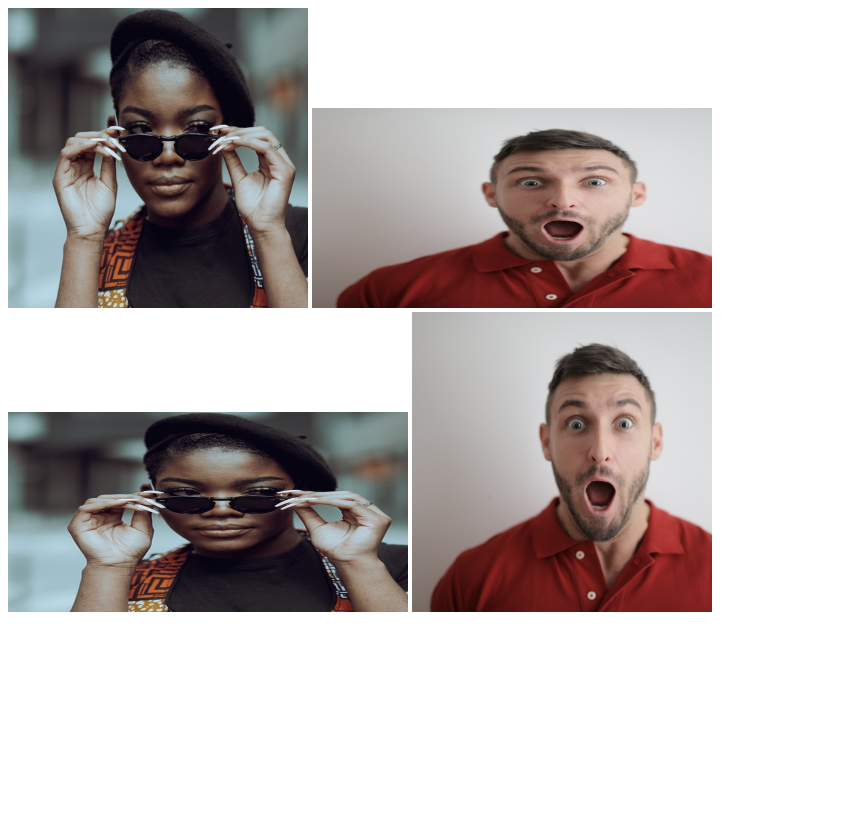
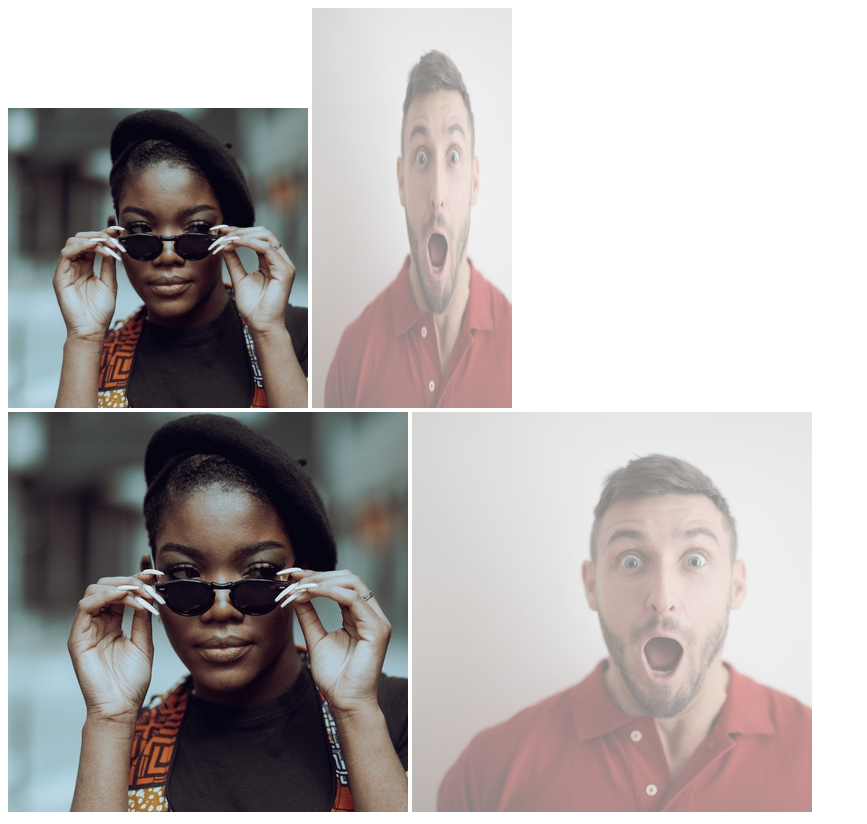
Before and after one commit to JaimanB/css-exercises, a plain HTML site: page chaining-selectors/index.html in a window 1280 px wide. Shown: the whole page, without its empty margins (0-867 px from the left). Before the commit the page ends 800 px from the top, so only its background shows below. Drawn offline with Linux system fonts and the light colour scheme.

Commit message:
quesrtion 4 finsihed

```diff
--- a/chaining-selectors/index.html
+++ b/chaining-selectors/index.html
@@ -9,12 +9,12 @@
 </head>
 <body>
     <div>
-        <img class="proportioned" src="woman.jpeg">
-        <img class="distorted" src="man.jpeg">
+        <img class="avatar proportioned" src="woman.jpeg" alt="Woman with glasses">
+        <img class="avatar distorted" src="man.jpeg" alt="Man with surprised expression">
     </div>
     <div>
-        <img class="distorted" src="woman.jpeg">
-        <img class="proportioned" src="man.jpeg">
+        <img class="original proportioned" src="woman.jpeg" alt="Woman with glasses">
+      <img class="original distorted" src="man.jpeg" alt="Man with surprised expression">
     </div>
 
 
--- a/chaining-selectors/style.css
+++ b/chaining-selectors/style.css
@@ -1,9 +1,14 @@
-.proportioned{
+.avatar.proportioned{
     width: 300px;
     height: auto;
 }
 
+.avatar.distorted{
+    height: 400px;
+    width: 200px;
+}
+
 .distorted{
-    width: 400px;
-    height: 200px;
+    height: 400px;
+    opacity: 0.5;
 }
```
